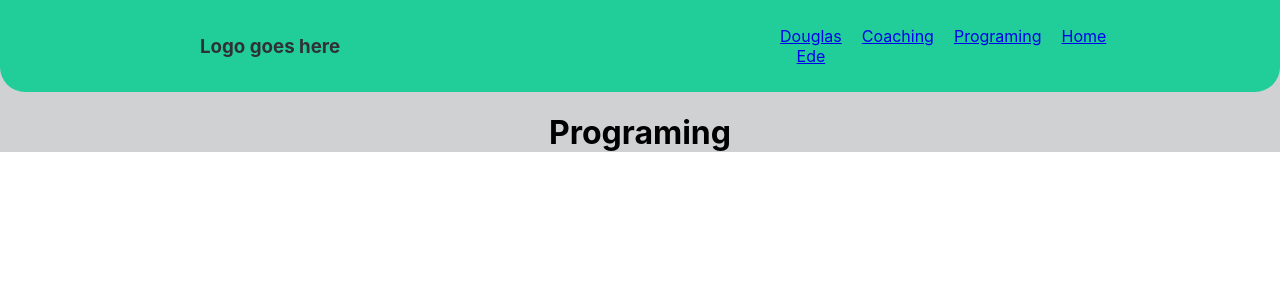
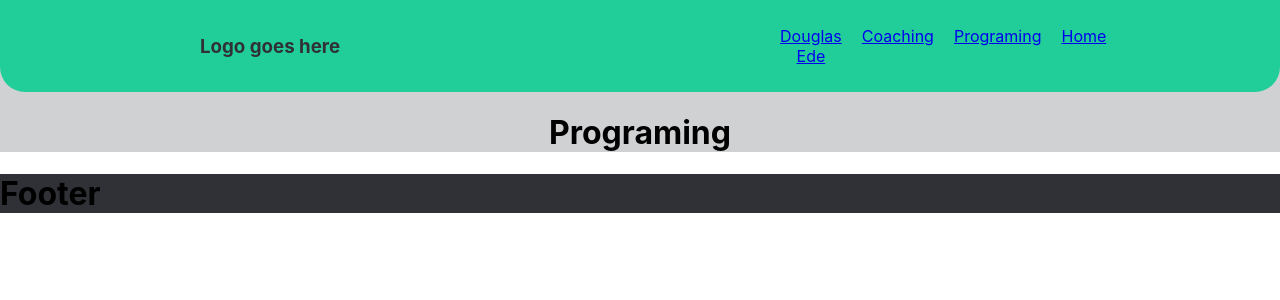
Before and after one commit to Douglas4739/DouglasEde.com, a React (Create React App) app: page /Programing in a window 1280 px wide. Shown: the top 300 px of the page. Built offline with nearby package versions, Linux system fonts and the light colour scheme.

Commit message:
Added footer component

```diff
--- a/src/App.css
+++ b/src/App.css
@@ -59,6 +59,13 @@ nav{
   background-color: rgb(255,255,255);
 }
 
+.footer{
+  justify-content: center;
+  flex-direction: row;
+  background-color: rgb(47, 49, 54) ;
+
+}
+
 @media all and (min-width: 800px) {
   .App {
     flex-direction: row;
--- a/src/App.js
+++ b/src/App.js
@@ -6,6 +6,7 @@ import Nav from './Nav';
 import About from './About';
 import Coaching from './Coaching';
 import Programing from './Programing';
+import Footer from './Footer';
 import {BrowserRouter as Router, Switch, Route } from 'react-router-dom';
 
 function App() {
@@ -21,6 +22,7 @@ function App() {
         <Route path="/Programing" component={Programing} />
       </Switch>
     </div>
+      <Footer />
     </Router>
   );
 }
--- /dev/null
+++ b/src/Footer.js
@@ -0,0 +1,18 @@
+import React from 'react';
+import './App.css';
+
+function Footer() {
+  return (
+    <div className="footer">
+        <div className='container'>
+            <div className='row'>
+                <div className='col'>
+                <h1>Footer</h1>
+                </div>
+            </div>
+        </div>
+    </div>
+  );
+}
+
+export default Footer;
```
